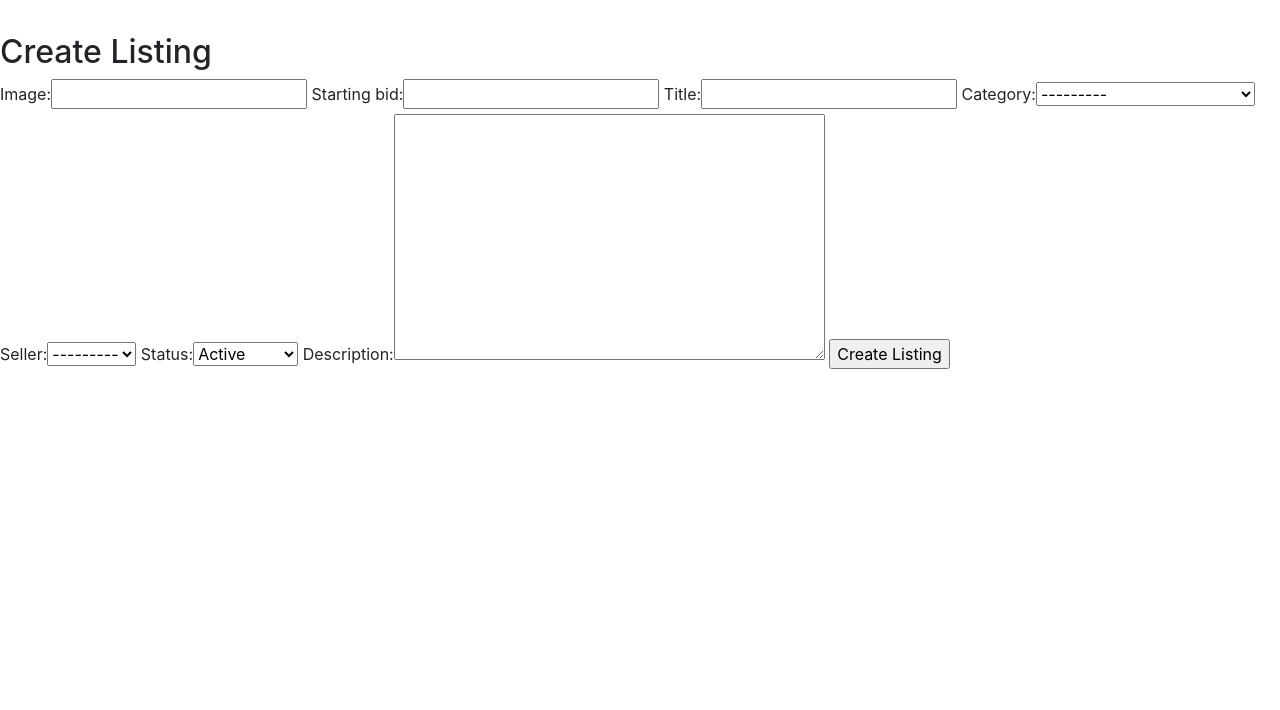
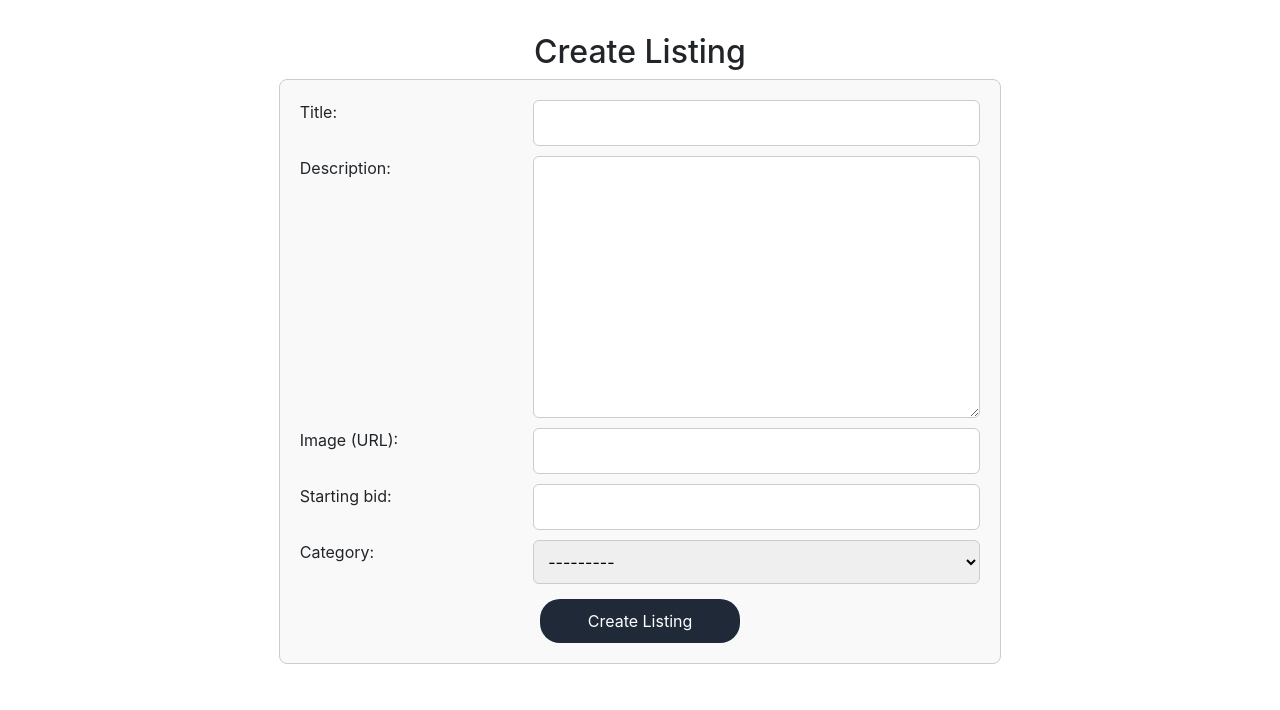
Before and after one commit to Knoxx-Code/cs50w-commerce, a Django app: page /create in a window 1280 px wide. Shown: the part 90-800 px from the top of the page. Run offline with Django 3.2, Linux system fonts and the light colour scheme; a user stored in the database is signed in; data comes from the database, SQL or seed files in the repository; both versions use the stored data as it was after the commit; some libraries are stand-ins or nearby versions.

Commit message:
Added styling to create listings form. Fixed bugs

```diff
--- a/commerce/auctions/forms.py
+++ b/commerce/auctions/forms.py
@@ -1,3 +1,4 @@
+from matplotlib import widgets
 from . import models
 
 from django import forms
@@ -5,4 +6,7 @@ from django import forms
 class CreateListing(forms.ModelForm):
     class Meta:
         model = models.AuctionListing
-        fields = {'title','description','image','starting_bid','category','status','seller'}
+        fields = ['title','description','image','starting_bid','category']
+        labels = {
+            'image' : 'Image (URL)'
+        }
--- a/commerce/auctions/models.py
+++ b/commerce/auctions/models.py
@@ -18,7 +18,7 @@ class Category(models.Model):
 class AuctionListing(models.Model):
     title = models.CharField(max_length=128)
     description = models.TextField()
-    image = models.URLField()
+    image = models.URLField(blank=True)
     starting_bid = models.DecimalField(decimal_places=2,max_digits=10)
     category = models.ForeignKey(Category,on_delete=models.CASCADE,blank=True)
     status = models.CharField(
--- a/commerce/auctions/static/auctions/styles.css
+++ b/commerce/auctions/static/auctions/styles.css
@@ -60,11 +60,12 @@ body {
     color: #f9faf8;
 
 }
-
+/* Styling for active listings page*/
 .auction-listings {
     margin: 20px 35px;
     display: grid;
-    grid-template-columns: repeat(auto-fit,minmax(250px,1fr));
+    grid-template-columns: repeat(auto-fill,minmax(280px,1fr));
+    gap: 40px;
 }
 
 .auction-listing {
@@ -103,6 +104,7 @@ body {
 
 }
 
+/* Styling for Login/Register Forms */
 .auth-form-title {
     display: flex;
     justify-content: center;
@@ -151,3 +153,59 @@ body {
 .login-reg-here {
     text-decoration: underline;
 }
+
+
+/* Styling for the create listings page*/
+.create-listing-title {
+    text-align: center;
+    padding: auto;
+
+}
+
+.create-listing {
+    margin: 0 auto;
+    padding: 20px;
+    border: 1px solid #ccc;
+    border-radius: 8px;
+    background-color: #f9f9f9;
+}
+
+.listing-form {
+    display: grid;
+    grid-template-columns: 1fr 2fr;
+    grid-gap: 10px;
+}
+
+
+.listing-form input[type="text"],
+.listing-form select,
+.listing-form textarea,
+.listing-form input[type="url"],
+.listing-form input[type="number"] {
+    width: 100%;
+    padding: 10px;
+    border: 1px solid #ccc;
+    border-radius: 6px;
+    box-sizing: border-box;
+}
+
+
+
+
+.submit-listing {
+    grid-column: 1/-1;
+    place-self: center;
+    width: 200px;
+    padding: 10px;
+    border: none;
+    margin-top: 5px;
+    background-color: #1f2937;
+    color: #fff;
+    border-radius: 20px;
+    cursor: pointer;
+    transition: background-color 0.2s;
+}
+
+.submit-listing:hover {
+    background-color: #45505e;
+}
--- a/commerce/auctions/templates/auctions/create_listing.html
+++ b/commerce/auctions/templates/auctions/create_listing.html
@@ -3,13 +3,16 @@
 
 {% block body %}
 
+
+    <div class="create-listing-title">
+         <h2>Create Listing</h2>
+    </div>
+
     <div class="create-listing">
-        <h2>Create Listing</h2>
-
-        <form class="listing-form" action="auctions:create" method="post">
+        <form class="listing-form" action="{% url 'auctions:create_listing'%}" method="post">
             {% csrf_token %}
             {{form}}
-            <input type="submit" value="Create Listing">
+            <input class="submit-listing" type="submit" value="Create Listing">
         </form>
     </div>
 
--- a/commerce/auctions/templates/auctions/layout.html
+++ b/commerce/auctions/templates/auctions/layout.html
@@ -16,11 +16,11 @@
             <ul class="nav">
                 <div class="left-links">
                     <li class="nav-item">
-                        <a class="nav-link" href="{% url 'index' %}">Active Listings</a>
+                        <a class="nav-link" href="{% url 'auctions:index' %}">Active Listings</a>
                     </li>
                     {% if user.is_authenticated %}
                         <li class="nav-item">
-                            <a class="nav-link" href="{% url 'create_listing'%}">Create listing</a>
+                            <a class="nav-link" href="{% url 'auctions:create_listing'%}">Create listing</a>
                         </li>
                     {% endif %}
                 </div>
@@ -28,14 +28,14 @@
                 <div class="right-links">
                     {% if user.is_authenticated %}
                         <li class="nav-item">
-                            <a class="nav-link" href="{% url 'logout' %}">Log Out</a>
+                            <a class="nav-link" href="{% url 'auctions:logout' %}">Log Out</a>
                         </li>
                     {% else %}
                         <li class="nav-item">
-                            <a class="nav-link" href="{% url 'login' %}">Log In</a>
+                            <a class="nav-link" href="{% url 'auctions:login' %}">Log In</a>
                         </li>
                         <li class="nav-item">
-                            <a class="nav-link" href="{% url 'register' %}">Register</a>
+                            <a class="nav-link" href="{% url 'auctions:register' %}">Register</a>
                         </li>
                     {% endif %}
             </ul>
--- a/commerce/auctions/urls.py
+++ b/commerce/auctions/urls.py
@@ -3,7 +3,7 @@ from django.urls import path
 
 from . import views
 
-
+app_name = 'auctions'
 
 urlpatterns = [
     path("", views.index, name="index"),
```
Also changed, not shown: commerce/auctions/templates/auctions/index.html (+8 -2 lines), commerce/auctions/migrations/0006_alter_auctionlisting_image.py (added), commerce/auctions/static/auctions/blank-image.png (added), commerce/db.sqlite3.
